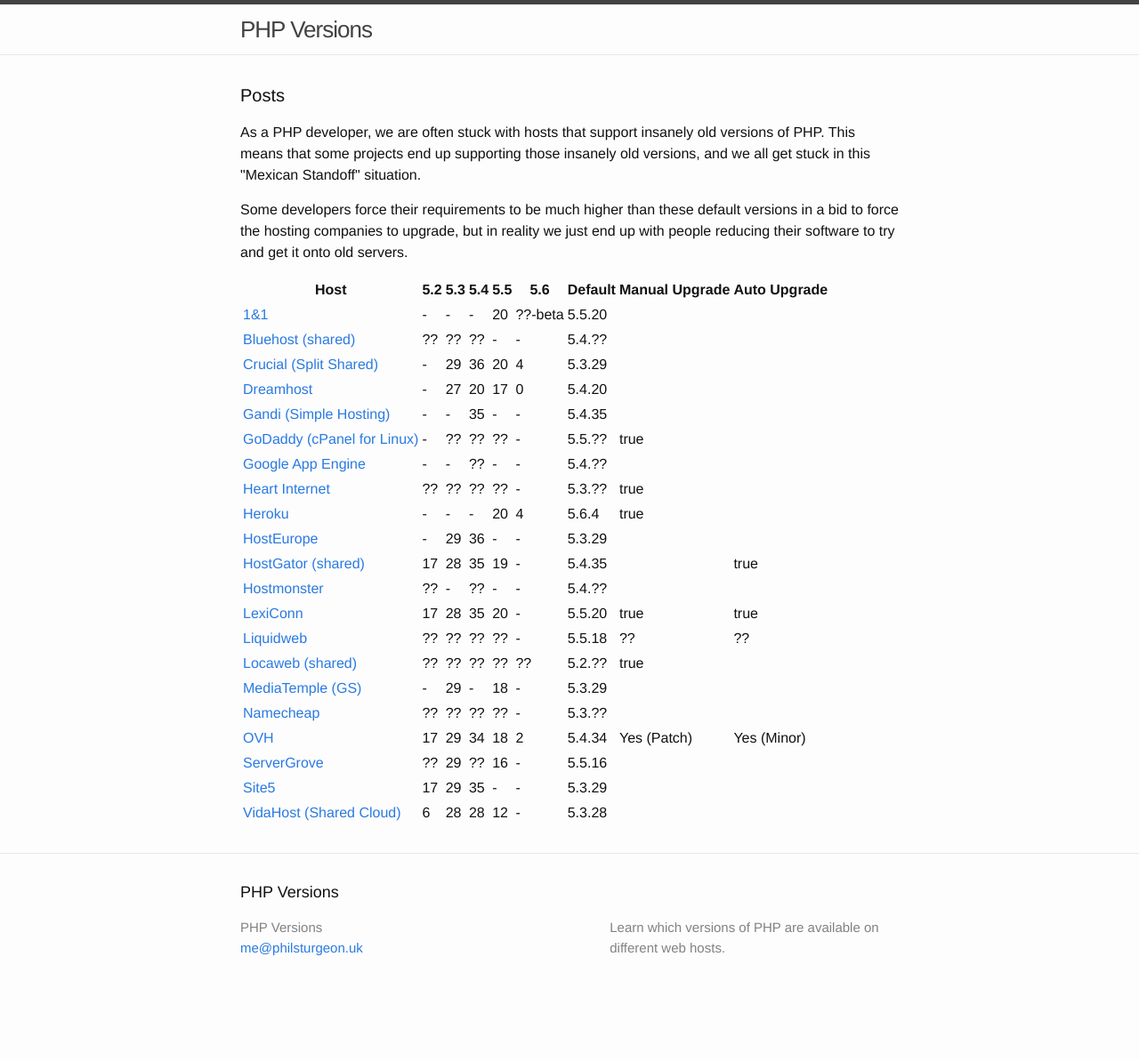
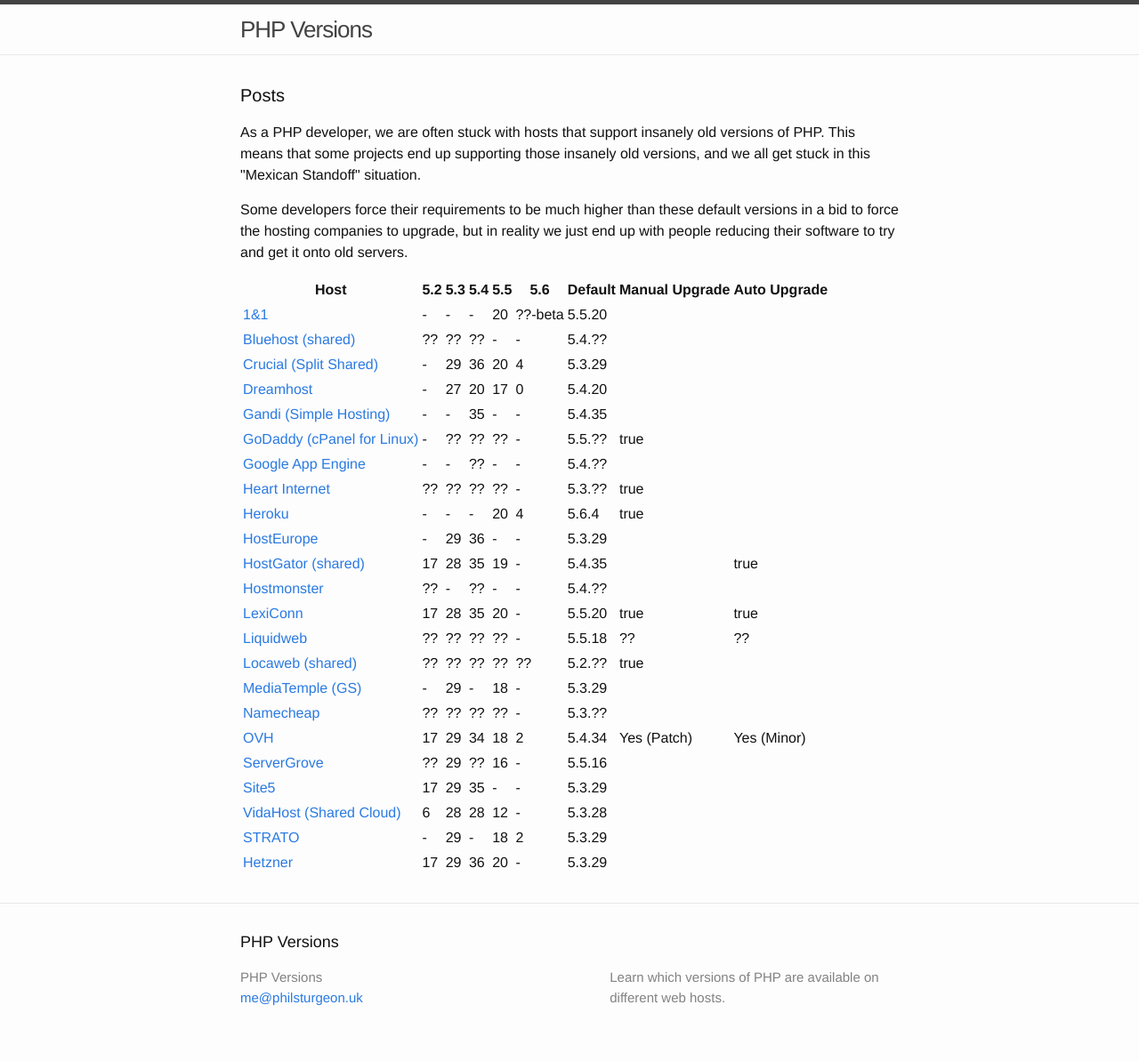
Before and after one commit to phpversions/phpversions.info, a Jekyll site: the page built from index.html, in a window 1280 px wide. Shown: the whole page at 89% size. Built offline with Jekyll 4.4.1, drawn with Linux system fonts in a browser that asks for light colours; before the commit the page ends 1137 px from its top, so only the background shows below that.

Commit message:
Update hosts.yml
two german shared hosting providers: strato.de and hetzner.de

```diff
--- a/_data/hosts.yml
+++ b/_data/hosts.yml
@@ -160,3 +160,18 @@
   php54: 28
   php55: 12
   default: 5.3.28
+
+- name: "STRATO"
+  url: "http://www.strato.de"
+  php53: 29
+  php55: 18
+  php56: 2
+  default: 5.3.29
+
+- name: "Hetzner"
+  url: "http://www.hetzner.de"
+  php52: 17
+  php53: 29
+  php54: 36
+  php55: 20
+  default: 5.3.29
```
